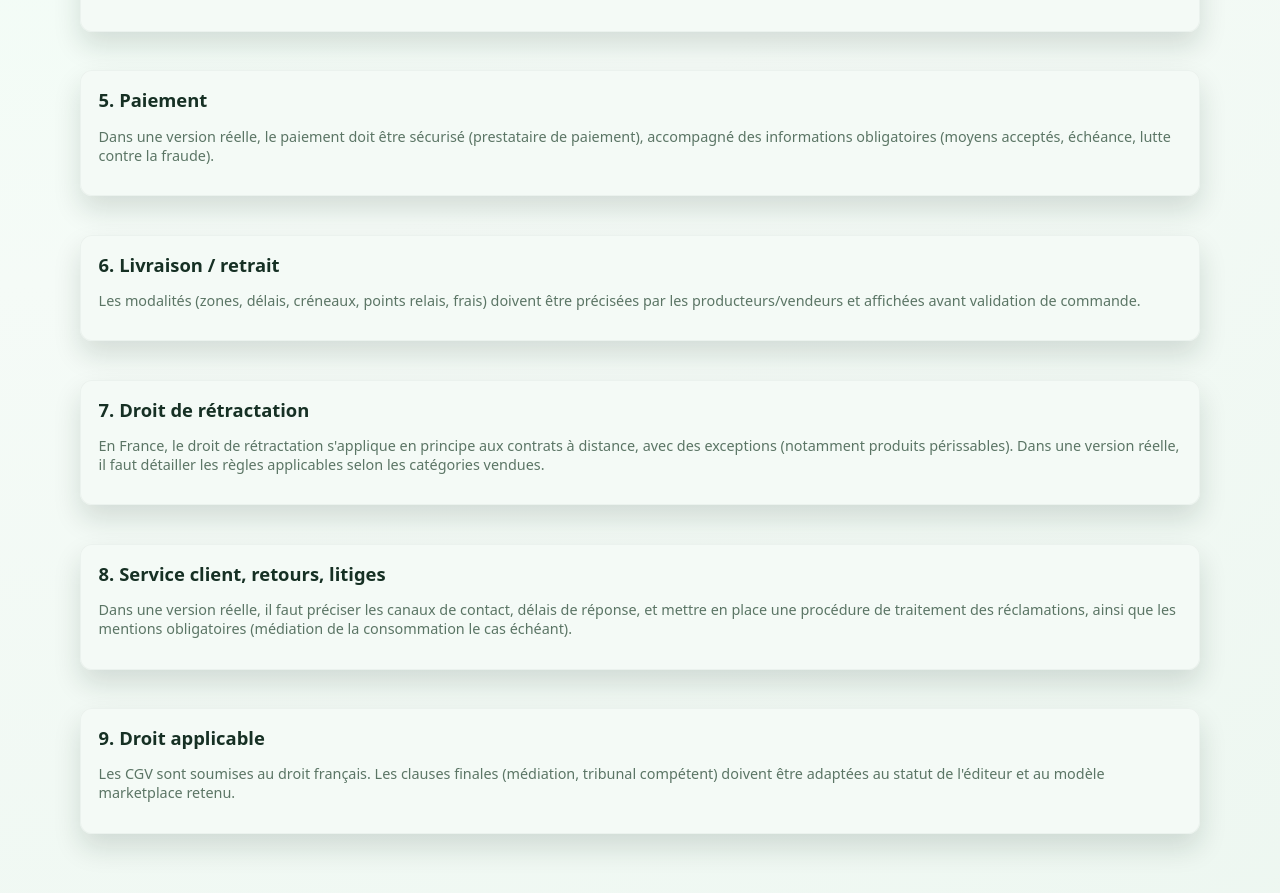
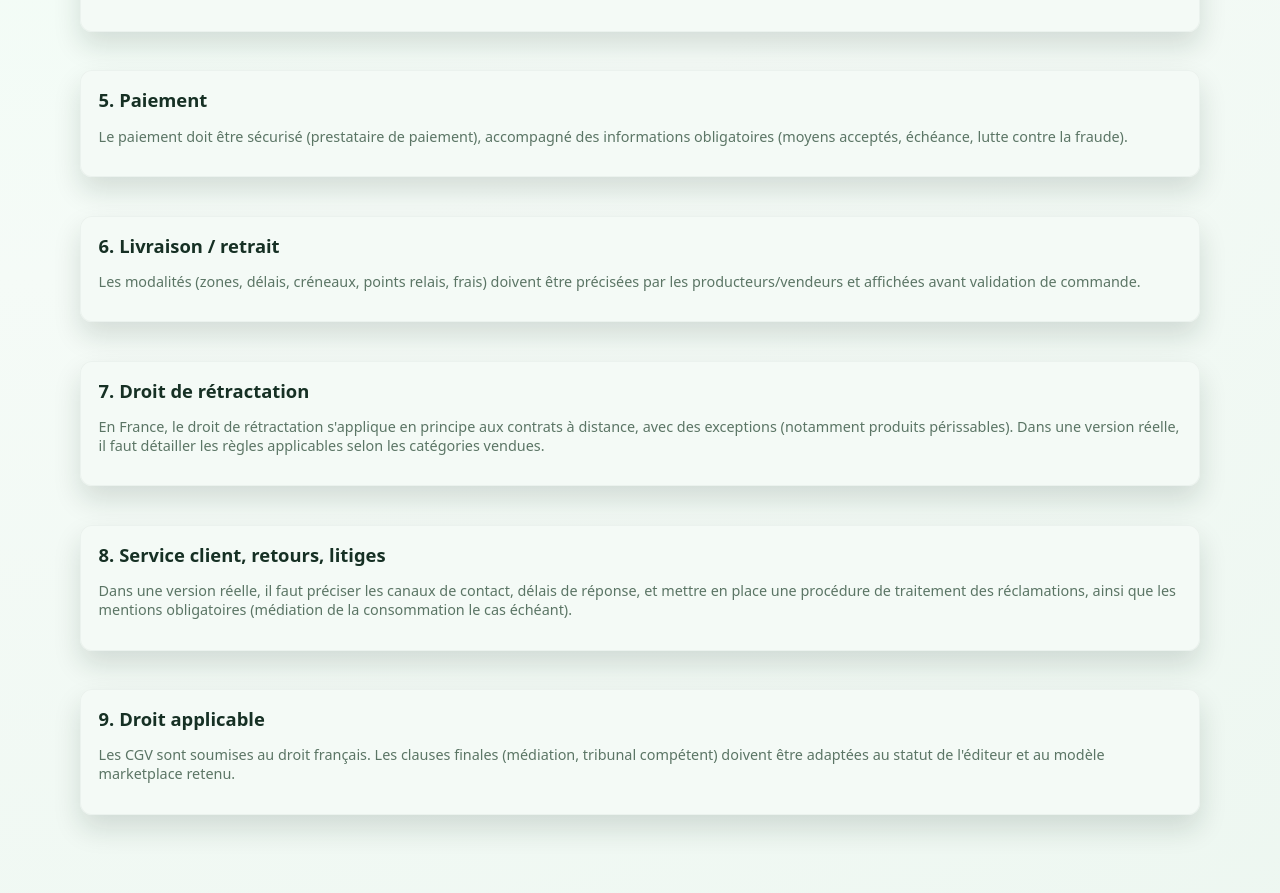
Before and after one commit to justyna38/grEco, a React (Vite) app: page /cgv in a window 1280 px wide. Shown: the part 928-1821 px from the top of the page. Built offline with nearby package versions, Linux system fonts and the light colour scheme.

Commit message:
mentions legales

```diff
--- a/src/pages/CgvPage.jsx
+++ b/src/pages/CgvPage.jsx
@@ -78,7 +78,7 @@ function CgvPage() {
         <article className="card-soft">
           <h2 className="section-title">5. Paiement</h2>
           <p className="section-sub">
-            Dans une version réelle, le paiement doit être sécurisé (prestataire de paiement),
+           Le paiement doit être sécurisé (prestataire de paiement),
             accompagné des informations obligatoires (moyens acceptés, échéance, lutte contre la
             fraude).
           </p>
```
